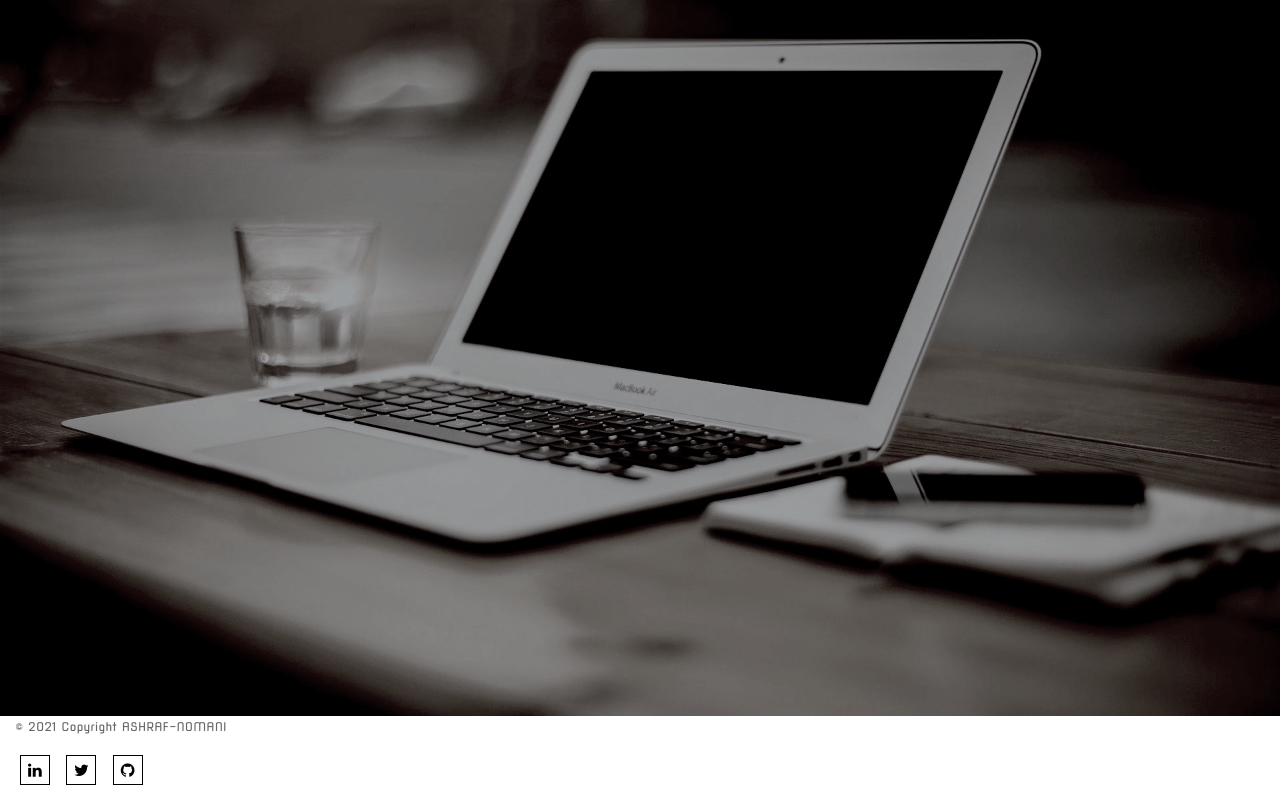
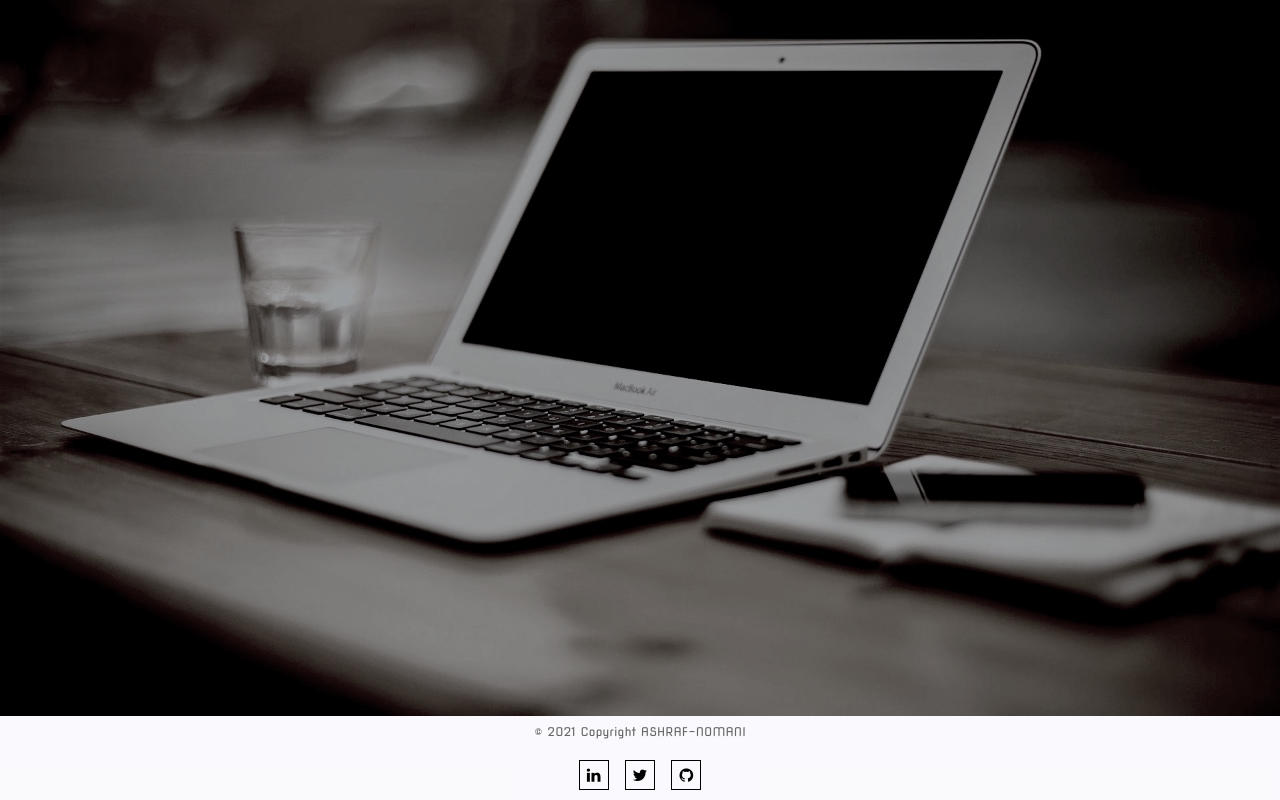
Before and after one commit to anomani3/nomanitech.github.io, a plain HTML site: page index.html in a window 1280 px wide. Shown: the part 7612-8412 px from the top of the page. Drawn offline with nearby package versions, Linux system fonts and the light colour scheme.

Commit message:
Update index.html

```diff
--- a/index.html
+++ b/index.html
@@ -482,7 +482,7 @@ Copyright (c) 2017 Mysirg.com -->
       </div>
     </section>
   </div>
-  <footer class="container-fluid">
+  <footer class="footer">
     <div>
       <p class="small-text">&copy; 2021 Copyright ASHRAF-NOMANI</p>
       <div class="social">
```
